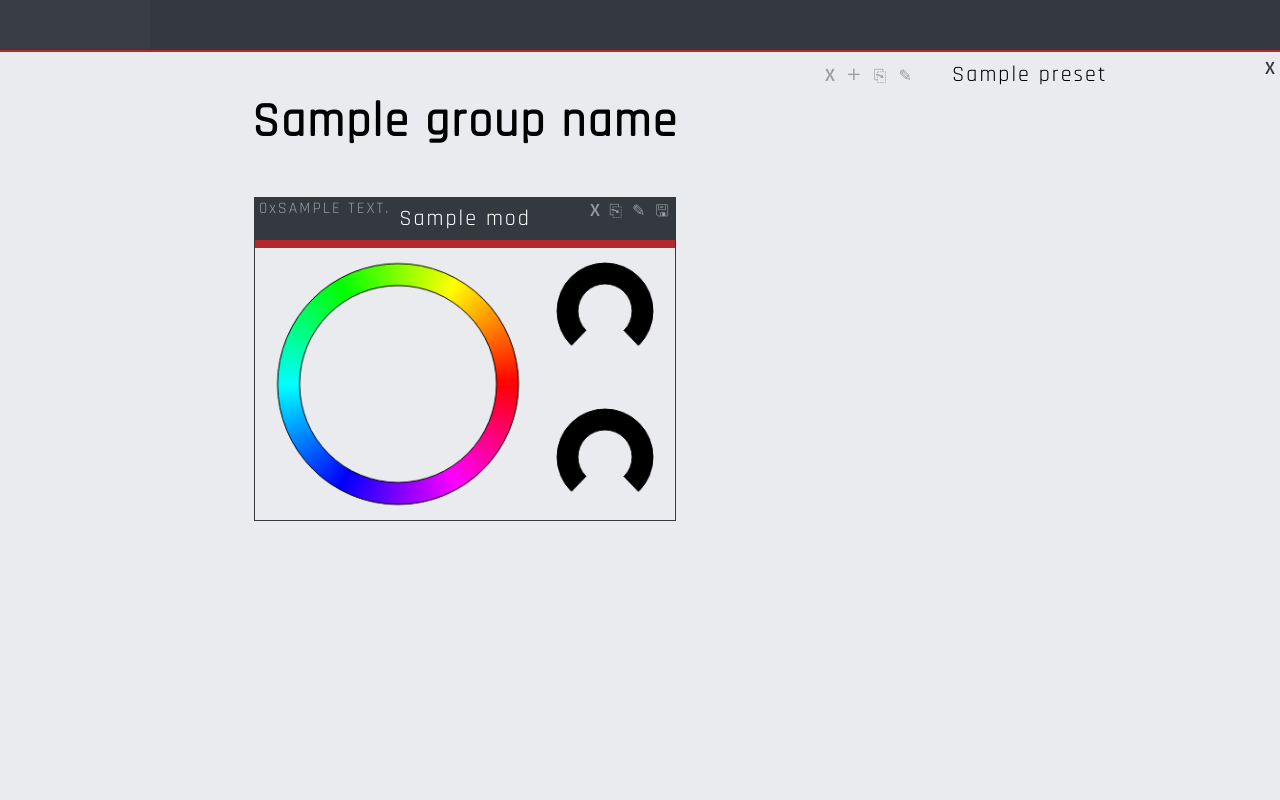
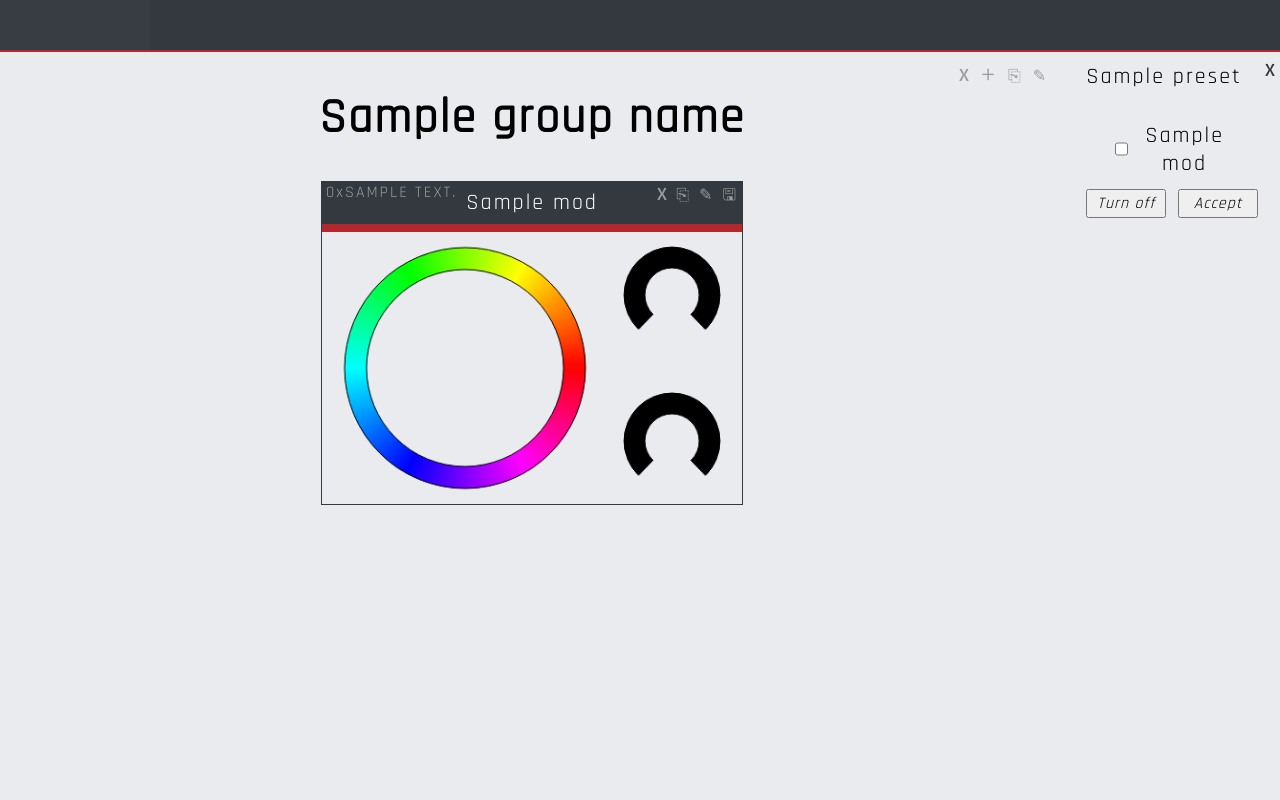
Before and after one commit to MrJake222/leds-web, a Node server app: template views/modules.pug in a window 1280 px wide. Run offline with Node 20, Linux system fonts and the light colour scheme; the template is opened without the code that fills it: most values are stand-ins (such as "Sample title", 1, 10 or a date in 2020); some libraries are stand-ins or nearby versions.

Commit message:
[TEMP] Presets change smoothly
updateLeds rewrite incoming

```diff
--- a/api/preset.js
+++ b/api/preset.js
@@ -8,8 +8,9 @@ function modifyPreset(req, res) {
 
         switch (req.body.action.toLowerCase()) {
             case "add":
+                db.users.find({ login: req.session.login }, function(err, docsUsers) {
                     var data = {
-                    login: req.session.login,
+                        userID: docsUsers[0]._id,
                         name: req.body.name
                     }
 
@@ -20,6 +21,7 @@ function modifyPreset(req, res) {
                     // console.log(data)
                     db.preset.insert(data, function() {
                         res.send("")
+                    })
                 })
 
                 break
--- a/modbus/modbus.js
+++ b/modbus/modbus.js
@@ -22,7 +22,7 @@ function writeModule(address, data, timeout) {
 }
 
 // --------------------------------------------------------------------------------
-function writeSingleRegister(address, register16, value16, timeout=200) {
+function writeSingleRegister(address, register16, value16, timeout=100) {
     const func_code = 0x06
 
     writeModule(address, [func_code].concat(to8Bit(register16)).concat(to8Bit(value16)), timeout)
@@ -30,7 +30,7 @@ function writeSingleRegister(address, register16, value16, timeout=200) {
 
 // --------------------------------------------------------------------------------
 // modbus.writeMultipleRegisters(docs[0].modAddress, 0x0000, rgb)
-function writeMultipleRegisters(address, startingRegister, values, timeout=200) {
+function writeMultipleRegisters(address, startingRegister, values, timeout=100) {
     const func_code = 0x10
 
     var data = [func_code]
--- a/static/css/modules.css
+++ b/static/css/modules.css
@@ -5,27 +5,27 @@ main {
     flex-direction: row;
 }
 
-/* Contains group div(group name and modules) and presets menu on the right */
-/* .groupPresets {
-    display: flex;
-    flex-direction: row;
-} */
-
-.group, .presets {
+header {
+    padding: 0;
+    padding-bottom: 12px;
 }
 
 .group {
+    width: calc(100% - 220px);
+
     flex-grow: 1;
     padding: 12px;
+    padding-bottom: 0;
 }
 
 .presets {
-    width: 350px;
+    width: 220px;
+    padding-top: 2px;
 
     /* border-left: 1px solid #34393f; */
 }
 
-.presets>* {
+.presets > * {
     width: 100%;
 
     padding: 9px 22px;
@@ -36,6 +36,14 @@ main {
 
     font-size: 22px;
     letter-spacing: 2px;
+    cursor: pointer;
+
+    transition: border-color 0.4s;
+}
+
+label {
+    position: relative;
+    top: 1px;
 }
 
 .presets a {
@@ -46,6 +54,64 @@ main {
     position: relative;
     top: 4px;
 }
+
+.selects {
+    /* width: calc(100% - 61px); */
+
+    /* display: none; */
+    /* margin: 0 30px; */
+    margin-top: 12px;
+
+    text-align: center;
+    /* border: 1px solid; */
+
+    /* box-sizing: content-box; */
+}
+
+.pre {
+    margin: 0 29px;
+}
+
+.select {
+    display: flex;
+    justify-content: left;
+}
+
+.select input {
+    margin-right: 12px;
+    /* margin-left: 18px; */
+}
+
+.buttons {
+    display: flex;
+    justify-content: space-between;
+}
+
+.selects button {
+    width: calc(50% - 6px);
+
+    padding: 2px 0;
+    margin-top: 12px;
+
+    letter-spacing: 1px;
+    font-size: 16px;
+    font-style: italic;
+}
+
+.noselect {
+    -webkit-touch-callout: none;    /*  iOS Safari */
+    -webkit-user-select: none;      /*  Safari */
+    -khtml-user-select: none;       /*  Konqueror HTML */
+    -moz-user-select: none;         /*  Firefox */
+    -ms-user-select: none;          /*  Internet Explorer/Edge */
+    user-select: none;              /*  Non-prefixed version, currently
+                                        supported by Chrome and Opera */
+}
+
+/* .select div {
+    width: 50%;
+    padding: 0 12px;
+} */
 
 /* Modules div */
 .modules {
--- a/static/js/canvas.js
+++ b/static/js/canvas.js
@@ -135,6 +135,9 @@ function updateHeader(mod) {
 }
 
 function updateLeds(mod, inputName, databaseUpdate) {
+    if (databaseUpdate)
+        console.log("Tx: ", mod.id, inputName, mod.values[inputName])
+
     updateHeader(mod)
 
     // ----------------------------------------------- //
@@ -143,6 +146,9 @@ function updateLeds(mod, inputName, databaseUpdate) {
         databaseUpdate: databaseUpdate,
         inputName: inputName,
         inputValue: mod.values[inputName]
+    }, function(data) {
+        if (databaseUpdate)
+            console.log("Rx: ", mod.id, inputName, mod.values[inputName], data)
     })
 }
 
@@ -373,6 +379,9 @@ function mouseUp(ev) {
     // ev.target.ontouchmove = null
 
     mouseMove(ev)
+
+    ev.preventDefault()
+    ev.stopPropagation()
 }
 
 function touchStart(ev) {
@@ -426,7 +435,7 @@ function clickLightness(ev) {
     ev.preventDefault()
 }
 
-function dblClick(ev) {
+function dblClick(ev, cb) {
     // console.log(ev.type)
 
     var mod = getMod(ev.target)
@@ -467,5 +476,7 @@ function dblClick(ev) {
         }
 
         updateLeds(mod, cls, true)
+
+        if (cb) cb()
     })
 }
--- a/static/js/preset.js
+++ b/static/js/preset.js
@@ -0,0 +1,163 @@
+var leaveActive = 0
+
+function hoverPreser(ev) {
+    console.log(leaveActive)
+
+    // if (ev.type == "mouseleave") {
+        /* if (leaveActive > 1)
+            return
+
+        leaveActive++
+
+        setTimeout(function() {
+            leaveActive = 0
+            console.log("FALSE")
+        }, 1000) */
+    // }
+
+    var el = $(ev.target).children(".selects")
+
+    el.stop()
+    el.slideToggle(ev.type == "mouseenter" ? 400 : 200)
+
+    console.log(ev.type)
+
+   /*  if (leaveActive < 2) {
+        el.stop()
+        el.slideToggle(ev.type == "mouseenter" ? 400 : 200)
+    }
+
+    if (ev.type == "mouseleave") {
+        leaveActive++
+
+        setTimeout(function() {
+            leaveActive = 0
+            console.log("FALSE")
+        }, 1000)
+    } */
+}
+
+var selected
+
+function getHsl(el) {
+    return {
+        hue: el.getAttribute("data-hue"),
+        saturation: el.getAttribute("data-saturation"),
+        lightness: el.getAttribute("data-lightness")
+    }
+}
+
+function makeHslString(hsl) {
+    return "hsl("+hsl.hue+", "+hsl.saturation+"%, "+hsl.lightness+"%)"
+}
+
+function presetSelect(ev) {
+    if (ev.type == "click") {
+        if (selected) {
+            presetSelect({target: selected})
+
+            if (selected == ev.target) {
+                selected = null
+                return
+            }
+        }
+    }
+
+    var hsl = getHsl(ev.target)
+
+
+    if (ev.type == "click") {
+        hsl.saturation -= 30
+        hsl.lightness -= 30
+    }
+    ev.target.style.borderColor = makeHslString(hsl)
+
+    selected = ev.target
+}
+
+function presetAccept(ev) {
+    if (!selected) {
+        alert("No preset selected")
+        return
+    }
+
+    var inputs = $(ev.target).parent().parent().find("input")
+    var sel = 0
+
+    inputs.each(function(idx, select) {
+        if (select.checked) {
+            var canvases = $("#" + select.name)
+            /* var hue = canvases.find(".hue")[0]
+            var saturation = canvases.find(".saturation")[0] */
+            var lightness = canvases.find(".lightness")[0]
+
+            var hsl = getHsl(selected)
+            var mod = canvasData[select.name]
+
+            var sweepHue = function() {
+                var hueStart = mod.values.hue
+                var hueDiff = hsl.hue - hueStart
+
+                sweep(1000, true, function(val) {
+                    mod.values.hue = hueStart + (hueDiff * val)
+
+                    redraw(mod, "hue")
+                }, function() {
+                    mod.values.saturation = hsl.saturation
+                    mod.values.lastlightness = hsl.lightness
+
+                    updateLeds(mod, "hue", true)
+                    updateLeds(mod, "saturation", true)
+
+                    // console.log(mod)
+
+                    dblClick({target: lightness})
+                })
+            }
+
+            if (mod.values.lightness > 0) {
+                dblClick({target: lightness}, function() {
+                    sweepHue()
+                })
+            }
+
+            else {
+                sweepHue()
+            }
+
+            sel ++
+        }
+    })
+
+    if (sel == 0) {
+        alert("No module selected")
+    }
+}
+
+function modulesTurnOff(ev) {
+    var inputs = $(ev.target).parent().parent().find("input")
+
+    var sel = 0
+
+    inputs.each(function(idx, select) {
+        if (select.checked) {
+            var mod = canvasData[select.name]
+
+            // console.log(mod.values.lightness)
+
+            if (mod.values.lightness == 0)
+                return
+
+            var canvases = $("#" + select.name)
+            var lightness = canvases.find(".lightness")[0]
+
+            dblClick({target: lightness})
+
+            sel++
+        }
+    })
+
+    if (sel == 0) {
+        alert("No module selected")
+    }
+}
--- a/views/modules.pug
+++ b/views/modules.pug
@@ -4,7 +4,7 @@ block head
     link(rel='stylesheet', href='css/modules.css')
     script(src="js/canvas.js")
     script(src="js/sweep.js")
-    //- script(src="js/preset.js")
+    script(src="js/preset.js")
     //- script(src="js/range.js")
     //- script(src="js/ajax.js")
 
@@ -51,6 +51,7 @@ block head
             }, function() {
                 location.reload()
             })
+            console.log("deletePreset")
         }
 
     title= groupName
@@ -86,9 +87,24 @@ block main
                                 canvas.lightness(onmousedown="mouseDown(event)", ontouchstart="touchStart(event)", ontouchend="touchEnd(event)", onclick="clickLightness(event)", data-value=mod.lightness, data-lastlightness=mod.lastlightness)
     .presets
         for preset in presets
-            div(style="background-color: hsl("+preset.hue+", "+preset.saturation+"%, "+preset.lightness+"%);")= preset.name
+            //- , onmouseenter="hoverPreser(event)", onmouseleave="hoverPreser(event)"
+            - var color = "hsl("+preset.hue+", "+preset.saturation+"%, "+preset.lightness+"%)"
+            //- - var color2 = "hsl("+preset.hue+", "+(preset.saturation-30)+"%, "+(preset.lightness-30)+"%)"
+            //- - var color2 = "black"
+            div.noselect(onclick="presetSelect(event)", data-hue=preset.hue, data-saturation=preset.saturation, data-lightness=preset.lightness, style="background-color: "+color+"; border: 3px solid "+color+";")= preset.name
                 div.icons-absolute.icons-absolute-right
                     a.icon.delete(title="Delete group", onclick="deletePreset('"+preset._id+"')") x
+        .selects
+            .pre
+                - opt = 0
+                for mod in mods
+                    .select
+                        input(type="checkbox", id="opt"+opt, name=mod._id)
+                        label.noselect(for="opt"+opt)= mod.modName
+                        - opt++
+            .buttons
+                button(onclick="modulesTurnOff(event)") Turn off
+                button(onclick="presetAccept(event)") Accept
 
     script.
         initCanvas()
--- a/web/group.js
+++ b/web/group.js
@@ -64,8 +64,10 @@ function group(req, res) {
                     return a.modAddress - b.modAddress
                 })
 
-                db.preset.find({ login: req.session.login }, function(err, docsPresets) {
-                    console.log(docsPresets)
+                db.users.find({ login: req.session.login }, function(err, docsUsers) {
+
+                    db.preset.find({ userID: docsUsers[0]._id }, function(err, docsPresets) {
+                        // console.log(docsPresets)
 
                         // Generate menu
                         menu.generateMenu(req.session.login, function(baseMenu) {
@@ -83,6 +85,7 @@ function group(req, res) {
                     })
                 })
             })
+        })
     }
 }
 
--- a/web/menu.js
+++ b/web/menu.js
@@ -9,6 +9,7 @@ var mainMenu = [
     {
         title: "username",
         right: true,
+        href: "/user?id=",
         sub: []
     }
 ]
@@ -62,6 +63,7 @@ function generateMenu(login, cb) {
         db.users.find({login: login}, function(err, docs) {
 
             mainMenu[1].title = docs[0].username
+            mainMenu[1].href = "/user?id="+docs[0]._id
             mainMenu[1].sub = []
 
             if (docs[0].admin)
```
Also changed, not shown: api/module.js (+15 -4 lines). Lines whose indentation alone changed are shown as unchanged.
